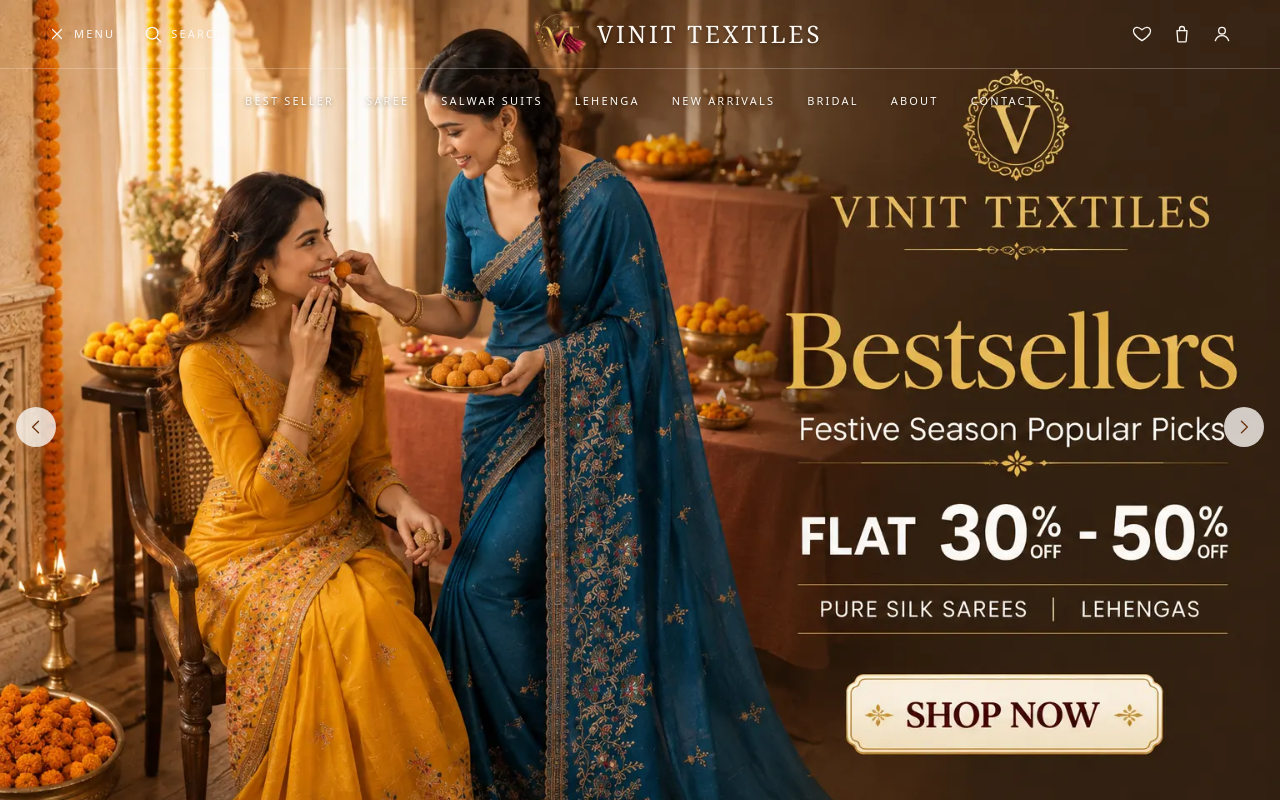
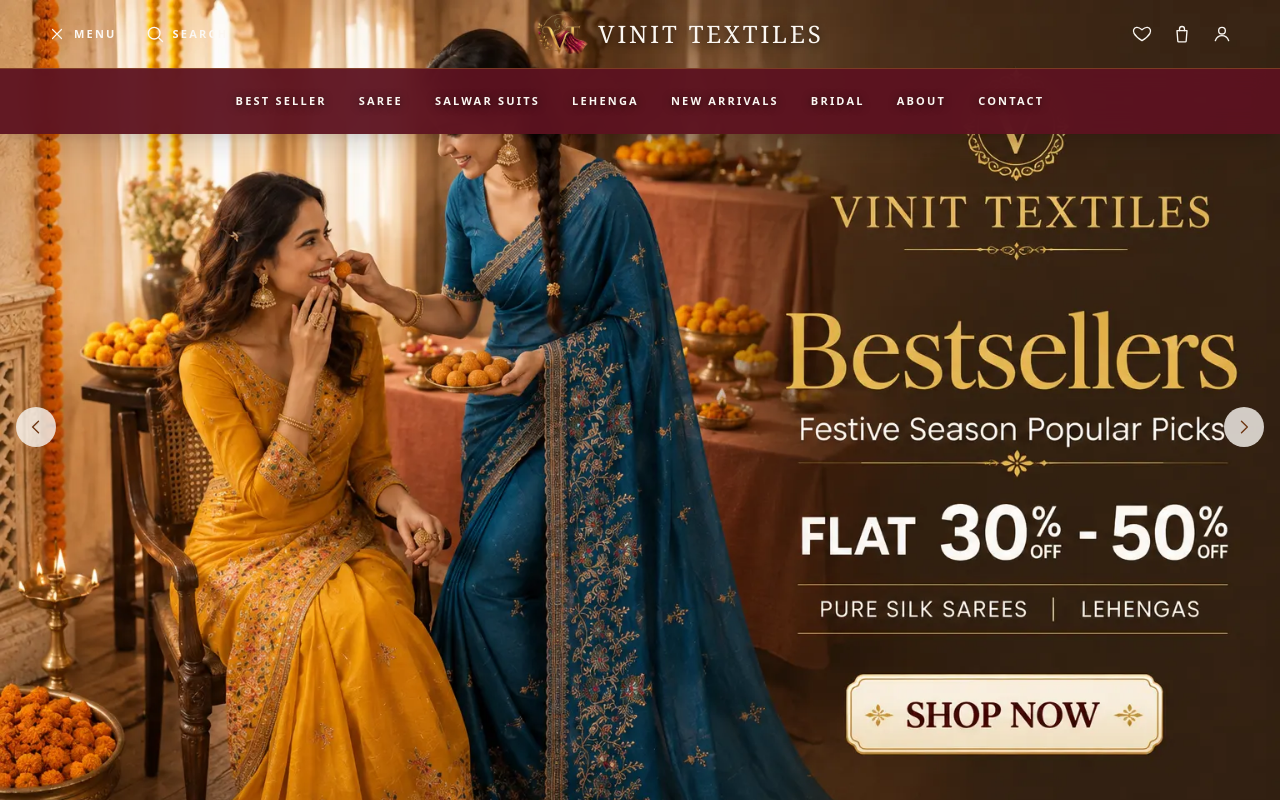
Before and after one commit to Sanchitjha/vinit-textile, a React (Vite) app in the folder frontend/: page / in a window 1280 px wide. Both pictures are taken after a click on the button "MENU". Shown: the top 800 px of the page. Built offline with nearby package versions, Linux system fonts and the light colour scheme; no server answers; a web font is replaced by a local one.

Commit message:
feat: bolder header text + stronger shadow for readability over bright hero; MENU dropdown is now a solid maroon panel instead of transparent floating links

```diff
--- a/frontend/src/components/layout/Header.jsx
+++ b/frontend/src/components/layout/Header.jsx
@@ -65,7 +65,7 @@
   return (
     <header
       className={`z-40 w-full transition-colors duration-300 ${isHome ? 'fixed top-0 left-0' : 'sticky top-0'} ${
-        transparent ? 'bg-transparent [text-shadow:_0_1px_4px_rgb(0_0_0_/_40%)]' : 'bg-maroon'
+        transparent ? 'bg-transparent [text-shadow:_0_1px_8px_rgb(0_0_0_/_70%)]' : 'bg-maroon'
       }`}
     >
       <div className="container-ambika flex items-center justify-between gap-4 py-3.5">
@@ -75,7 +75,7 @@
             type="button"
             aria-label="Toggle menu"
             onClick={() => setMenuOpen((open) => !open)}
-            className="flex items-center gap-2 text-[11px] font-medium uppercase tracking-[0.2em] transition-colors hover:text-gold"
+            className="flex items-center gap-2 text-[11px] font-bold uppercase tracking-[0.2em] transition-colors hover:text-gold"
           >
             {menuOpen ? (
               <CloseIcon />
@@ -91,7 +91,7 @@
           <button
             type="button"
             aria-label="Search"
-            className="flex items-center gap-2 text-[11px] font-medium uppercase tracking-[0.2em] transition-colors hover:text-gold"
+            className="flex items-center gap-2 text-[11px] font-bold uppercase tracking-[0.2em] transition-colors hover:text-gold"
           >
             <SearchIcon />
             <span className="hidden sm:inline">Search</span>
@@ -139,11 +139,11 @@
       </div>
 
       {/* Category menu dropdown — opens on MENU click, desktop and mobile alike.
-          Stays transparent over the hero (links float on the image); goes solid
-          maroon once scrolled past the hero or on other pages, for readability. */}
+          Always a solid maroon panel so the links stay clearly readable over
+          any hero image (bright or dark), rather than transparent text. */}
       {menuOpen && (
-        <div className={`border-t ${transparent ? 'border-ivory/25' : 'border-gold/30 bg-maroon'}`}>
-          <div className="container-ambika flex flex-col items-center gap-4 py-6 text-[11px] font-medium uppercase tracking-[0.2em] text-ivory sm:flex-row sm:flex-wrap sm:justify-center sm:gap-x-8 sm:gap-y-4">
+        <div className="border-t border-gold/30 bg-maroon/95 shadow-xl backdrop-blur-md">
+          <div className="container-ambika flex flex-col items-center gap-4 py-6 text-[11px] font-bold uppercase tracking-[0.2em] text-ivory sm:flex-row sm:flex-wrap sm:justify-center sm:gap-x-8 sm:gap-y-4">
             {menuLinks.map((link) => (
               <NavLink
                 key={`${link.to}-${link.label}`}
```
